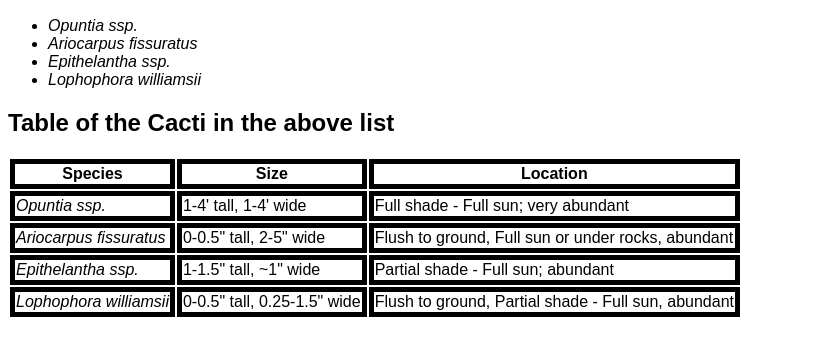
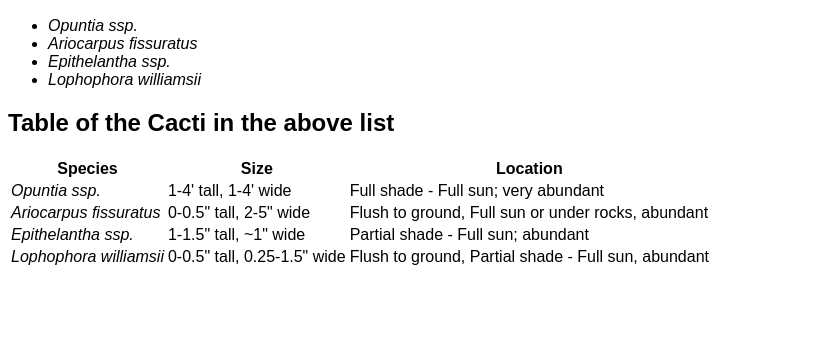
Before and after one commit to Rodor2016/cacti-of-west-texas, a plain HTML site: page index.html in a window 1280 px wide. Shown: the part 111-466 px from the top of the page, without its empty margins (0-822 px from the left). Drawn offline with Linux system fonts and the light colour scheme.

Commit message:
Update index.html
Updated table.

```diff
--- a/index.html
+++ b/index.html
@@ -13,14 +13,8 @@
 				font-style: italic;
 			}
 
-			<!-- The next 2 CSS properties are for formatting the table -->
-			table {
-				border-collapse: collapse;
-				border: 2px solid black;
-			}
-			th, td {
-				padding: 1px;
-				border: 5px solid black;
+			#table-head {
+				font-weight: bold;
 			}
 		</style>
 	</head>
@@ -38,15 +32,12 @@
 
 		<h2>Table of the Cacti in the above list</h2>
 		<table>
-			<thead>
-				<tr>
+			<tr id="table-head">
 				<th>Species</th>
 				<th>Size</th>
 				<th>Location</th>
 			</tr>
-			</thead>
 
-			<tbody>
 			<tr>
 				<td class="plant-names">Opuntia ssp.</td>
 				<td>1-4' tall, 1-4' wide</td>
@@ -70,7 +61,6 @@
 				<td>0-0.5" tall, 0.25-1.5" wide</td>
 				<td>Flush to ground, Partial shade - Full sun, abundant</td>
 			</tr>
-			</tbody>
 		</table>
   	</body>
 </html>
```
Lines whose indentation alone changed are shown as unchanged.
